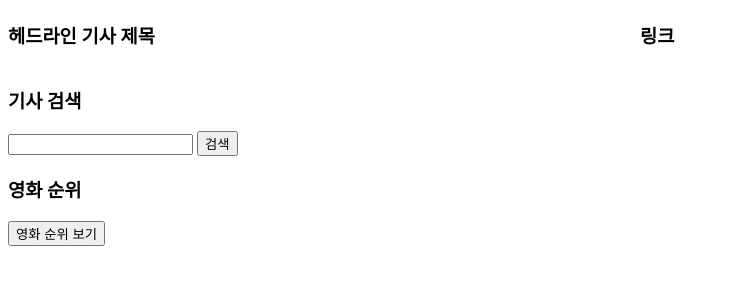
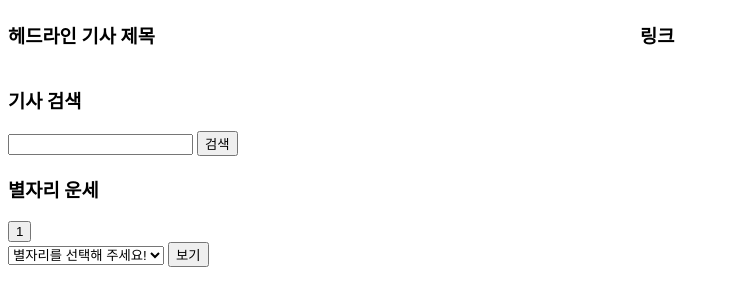
Before and after one commit to ssc9811/Capstone_Design, a Flask app: template project/templates/home.html in a window 1280 px wide. Shown: the part 86-392 px from the top of the page, without its empty margins (0-729 px from the left). Run offline with Flask 2, Linux system fonts and the light colour scheme; the template is opened without the code that fills it, so the values that code supplies are empty; parts of the project's set-up code (start-up, migrations or seed data) failed here and were passed over.

Commit message:
별자리 운세 출력 완료

```diff
--- a/project/fortune.py
+++ b/project/fortune.py
@@ -1,4 +1,7 @@
 from selenium import webdriver
+from selenium.webdriver.common.by import By
+from selenium.webdriver.support.ui import WebDriverWait
+from selenium.webdriver.support import expected_conditions as EC
 import requests
 from bs4 import BeautifulSoup
 
@@ -11,15 +14,65 @@ browser.maximize_window()
 URL = "https://search.naver.com/search.naver?sm=tab_hty.top&where=nexearch&query=%EB%B3%84%EC%9E%90%EB%A6%AC+%EC%9A%B4%EC%84%B8&oquery=%EC%9A%B4%EC%83%88%E3%85%94&tqi=U22U9wprvOsssKW7lRKssssssnV-054440"
 browser.get(URL)
 
-a = ["물병자리",'물고기자리','양자리','황소자리','쌍둥이자리','게자리','사자자리','처녀자리','천칭자리','전갈자리','사수자리','염소자리']
+aa = ["물병자리",'물고기자리','양자리','황소자리','쌍둥이자리','게자리','사자자리','처녀자리','천칭자리','전갈자리','사수자리','염소자리']
 
 def search_fortune():
     soup = BeautifulSoup(browser.page_source, "lxml")
     fortune = soup.find("p",{"class":"text _cs_fortune_text"}).get_text()
     return fortune
 
-def extract_fortune(idx):
-    browser.find_element_by_link_text("물병자리").click()
-    # browser.find_element_by_link_text(a[idx]).click()
-    result = search_fortune()
-    return result
+fortune = []
+
+browser.find_element_by_link_text("물병자리").click()
+fortune.append(search_fortune())
+browser.find_element_by_link_text("물병자리").click()
+browser.find_element_by_link_text("물고기자리").click()
+fortune.append(search_fortune())
+browser.find_element_by_link_text("물고기자리").click()
+browser.find_element_by_link_text("양자리").click()
+fortune.append(search_fortune())
+browser.find_element_by_link_text("양자리").click()
+browser.find_element_by_link_text("황소자리").click()
+fortune.append(search_fortune())
+browser.find_element_by_link_text("황소자리").click()
+browser.find_element_by_link_text("쌍둥이자리").click()
+fortune.append(search_fortune())
+browser.find_element_by_link_text("쌍둥이자리").click()
+browser.find_element_by_link_text("게자리").click()
+fortune.append(search_fortune())
+browser.find_element_by_link_text("게자리").click()
+browser.find_element_by_link_text("사자자리").click()
+fortune.append(search_fortune())
+browser.find_element_by_link_text("사자자리").click()
+browser.find_element_by_link_text("처녀자리").click()
+fortune.append(search_fortune())
+browser.find_element_by_link_text("처녀자리").click()
+browser.find_element_by_link_text("천칭자리").click()
+fortune.append(search_fortune())
+browser.find_element_by_link_text("천칭자리").click()
+browser.find_element_by_link_text("전갈자리").click()
+fortune.append(search_fortune())
+browser.find_element_by_link_text("전갈자리").click()
+browser.find_element_by_link_text("사수자리").click()
+fortune.append(search_fortune())
+browser.find_element_by_link_text("사수자리").click()
+browser.find_element_by_link_text("염소자리").click()
+fortune.append(search_fortune())
+
+def extract_fortune(value):
+    print(f"포츈에서 value type 값 : {type(value)}")
+    return fortune[int(value)]
+
+
+
+
+
+# def extract_fortune(idx):
+#     try:
+#         WebDriverWait(browser, 10).until(EC.presence_of_element_located((By.LINK_TEXT, a[idx]))).click()
+#         result = search_fortune()
+#         return result
+#     finally:
+#         browser.quit()
+
+# print(extract_fortune(idx))
--- a/project/main.py
+++ b/project/main.py
@@ -2,6 +2,7 @@ from flask import Flask , render_template, request, redirect
 from google_news import search_news, headline_news
 from naver_weather import naver_weather
 from fortune import extract_fortune
+
 
 app = Flask(__name__)
 app.debug = True
@@ -19,6 +20,7 @@ def news():
     if word:
         word = word.lower()
         titles = search_news(word)
+        print(type(word))
     else:
         return redirect("/")
     return render_template("report.html", news_title=word, titles=titles)
@@ -30,7 +32,8 @@ def movies():
 @app.route("/fortune")
 def fortune():
     value = request.args.get('selectBox')
+    print(type(value))
     result = extract_fortune(value)
-    return render_template("fortune.html", word = value, result = result)
+    return render_template("test.html", value=value, result = result)
 
 app.run(host="127.0.0.1")
--- a/project/templates/fortune.html
+++ b/project/templates/fortune.html
@@ -19,7 +19,7 @@
   <form action = "/fortune" method="get">
     <select id="selectBox" name="selectBox" onChange="selectForm(this.options[this.selectedIndex].value)" style=width:200 >
 
-        <option>별자리를 선택해 주세요!</option>
+        <option value="12">별자리를 선택해 주세요!</option>
 
         <option value="0">물병자리</option>
 
@@ -123,7 +123,8 @@
           </div>
 
      </div>
-     <h3>{{word}}</h3>
+     <h3>찾은값</h3>
+     {{value}}<p>
      {{result}}
   </body>
 </html>
--- a/project/templates/home.html
+++ b/project/templates/home.html
@@ -11,7 +11,19 @@
             grid-template-columns: repeat(2, 1fr);
         }
     </style>
-
+    <script type="text/javascript">
+        //셀렉트 박스 미리보기
+            function selectForm(frm){
+                    var hiddenForms = document.getElementById("allForms");
+                   theForm = hiddenForms.getElementsByTagName("div");
+                 for(x=0; x<theForm.length; x++){
+                 theForm[x].style.display = "none";
+              }
+              if (theForm[frm]){
+                theForm[frm].style.display = "block";
+              }
+            }
+        </script>
 </head>
 
 <body>
@@ -34,10 +46,119 @@
         <input type="text" name="name">
         <input type="submit" value="검색">
     </form>
-    <h3>영화 순위</h3>
-    <form action="/movies" method="get">
-        <input type="submit" value="영화 순위 보기">
+    <h3>별자리 운세</h3>
+    <form action="/fortune" method="get">
+        <input type="submit" value="1">
     </form>
+
+
+    <form action = "/fortune" method="get">
+        <select id="selectBox" name="selectBox" onChange="selectForm(this.options[this.selectedIndex].value)" style=width:200 >
+
+            <option value="12">별자리를 선택해 주세요!</option>
+
+            <option value="0">물병자리</option>
+
+            <option value="1">물고기자리</option>
+
+            <option value="2">양자리</option>
+
+            <option value="3">황소자리</option>
+
+            <option value="4">쌍둥이자리</option>
+
+            <option value="5">게자리</option>
+
+            <option value="6">사자자리</option>
+
+            <option value="7">처녀자리</option>
+
+            <option value="8">천칭자리</option>
+
+            <option value="9">전갈자리</option>
+
+            <option value="10">사수자리</option>
+
+            <option value="11">염소자리</option>
+
+         </select>
+         <input type = "submit" value="보기">
+        </form>
+         <div id="allForms">
+
+             <div style="width:725px; padding: 5px; display:none;">
+
+                <img src = './images/1 Aquarius.jpg'>
+
+              </div>
+
+             <div style="width:725px; padding: 5px; display:none;">
+
+                   <img src="./images/2 Pisce.jpg" />
+
+              </div>
+
+              <div style="width:725px; padding: 5px; display:none;">
+
+                   <img src="./images/3 Aries.jpg" />
+
+              </div>
+
+              <div style="width:725px; padding: 5px; display:none;">
+
+                <img src = './images/4 Taurus.jpg'>
+
+              </div>
+
+             <div style="width:725px; padding: 5px; display:none;">
+
+                   <img src="./images/5 Gemini.jpg" />
+
+              </div>
+
+              <div style="width:725px; padding: 5px; display:none;">
+
+                   <img src="./images/6 Cancer.jpg" />
+
+              </div>
+
+              <div style="width:725px; padding: 5px; display:none;">
+
+                <img src = './images/7 Leo.jpg'>
+
+              </div>
+
+             <div style="width:725px; padding: 5px; display:none;">
+
+                   <img src="./images/8 Virgo.jpg" />
+
+              </div>
+
+              <div style="width:725px; padding: 5px; display:none;">
+
+                   <img src="./images/9 Libra.jpg" />
+
+              </div>
+
+              <div style="width:725px; padding: 5px; display:none;">
+
+                <img src = './images/10 Scorpio.jpg'>
+
+              </div>
+
+             <div style="width:725px; padding: 5px; display:none;">
+
+                   <img src="./images/11 Sagittarius.jpg" />
+
+              </div>
+
+              <div style="width:725px; padding: 5px; display:none; ">
+
+                   <img src="./images/12 Capricorn.jpg" />
+
+              </div>
+
+         </div>
 
 </body>
 
```
Also changed, not shown: project/google_movies.py (+4 -3 lines), project/templates/test.html (added, +12 -0 lines), project/test.py (+17 -0 lines).
